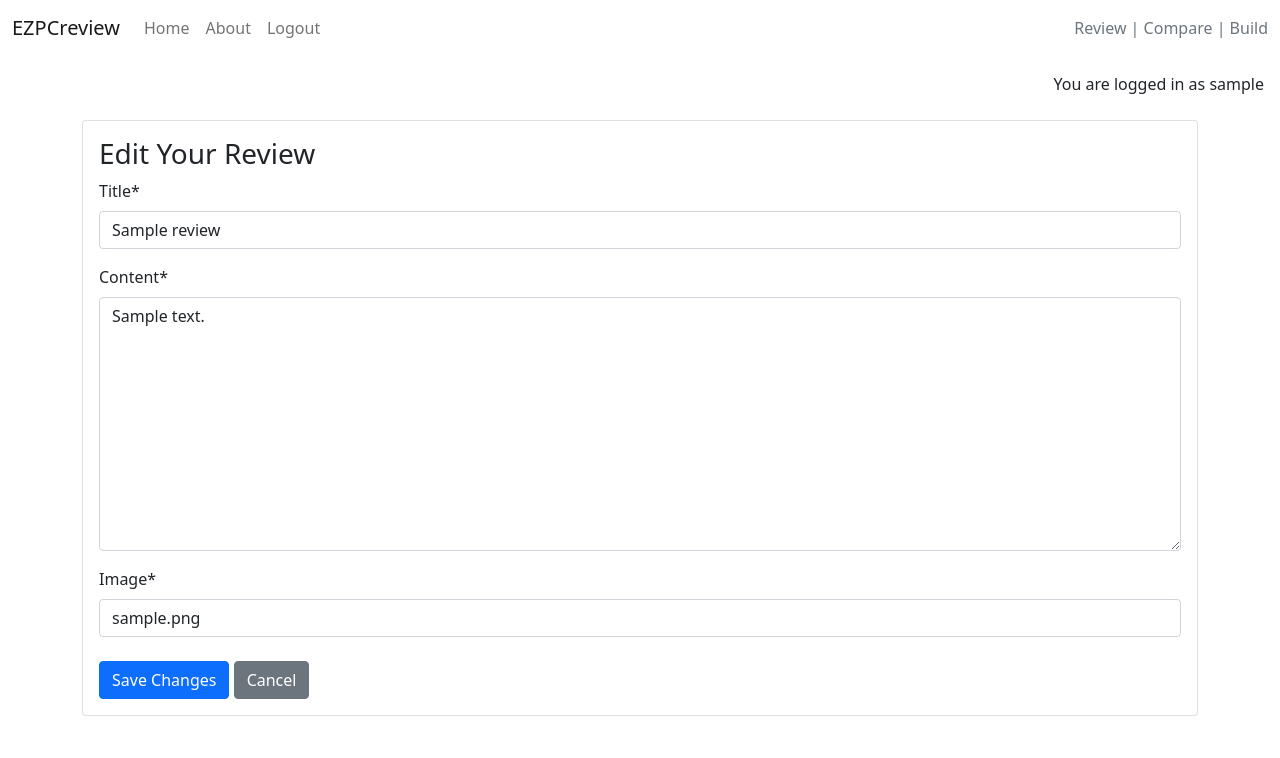
After one commit to jamesfowler-dev/capstone-project, a Django app: page /component/amd-ryzen-5-5600x/edit_review/1/ in a window 1280 px wide. The commit adds this page. Shown: the top 758 px of the page. Run offline with Django 4.2, Linux system fonts and the light colour scheme; a user stored in the database is signed in; data comes from the database, SQL or seed files in the repository; tables that the repository leaves empty hold one stand-in row (values such as "Sample post"); some libraries are stand-ins or nearby versions.

Commit message:
add edit/delete for reviews

```diff
--- a/component/urls.py
+++ b/component/urls.py
@@ -2,11 +2,15 @@ from django.urls import path
 from . import views
 
 urlpatterns = [
-    path('', views.ComponentList.as_view(), name='home'),
-    path('component/<slug:slug>/',
+     path('', views.ComponentList.as_view(), name='home'),
+     path('component/<slug:slug>/',
          views.component_detail, name='component_detail'),
-    path('component/<slug:slug>/edit_comment/<int:comment_id>/',
+     path('component/<slug:slug>/edit_review/<int:review_id>/',
+          views.review_edit, name='review_edit'),
+     path('component/<slug:slug>/delete_review/<int:review_id>/',
+          views.review_delete, name='review_delete'),
+     path('component/<slug:slug>/edit_comment/<int:comment_id>/',
          views.comment_edit, name='comment_edit'),
-    path('component/<slug:slug>/delete_comment/<int:comment_id>',
+     path('component/<slug:slug>/delete_comment/<int:comment_id>',
          views.comment_delete, name='comment_delete'),
 ]
--- a/component/views.py
+++ b/component/views.py
@@ -72,6 +72,59 @@ def component_detail(request, slug):
         "component/component_detail.html", context)
 
 
+def review_edit(request, slug, review_id):
+    """
+    View to edit a review
+    """
+    component = get_object_or_404(Component, slug=slug)
+    review = get_object_or_404(Review, pk=review_id, component=component)
+
+    if request.user != review.author:
+        messages.error(request, "You are not allowed to edit this review.")
+        return HttpResponseRedirect(reverse('component_detail', args=[slug]))
+
+    if request.method == "POST":
+        review_form = ReviewForm(request.POST, instance=review)
+        if review_form.is_valid():
+            edited_review = review_form.save(commit=False)
+            edited_review.status = 0  # Reset approval
+            edited_review.save()
+            messages.success(request, "Review updated! Awaiting approval.")
+            return HttpResponseRedirect(reverse('component_detail', args=[slug]))
+        else:
+            messages.error(request, "Error updating review!")
+    else:
+        review_form = ReviewForm(instance=review)
+
+    return render(
+        request,
+        "review/review_edit.html",
+        {
+            "review_form": review_form,
+            "review": review,
+            "component": component,
+        },
+    )
+
+
+def review_delete(request, slug, review_id):
+    """
+    Delete a review belonging to a component
+    """
+    component = get_object_or_404(Component, slug=slug)
+    review = get_object_or_404(
+        Review, pk=review_id, component=component)
+
+    if review.author == request.user:
+        review.delete()
+        messages.add_message(request, messages.SUCCESS, 'Review deleted!')
+    else:
+        messages.add_message(
+            request, messages.ERROR, 'You can only delete your own reviews!')
+
+    return HttpResponseRedirect(reverse('component_detail', args=[slug]))
+
+
 def comment_edit(request, slug, comment_id):
     """
     View to edit a comment
--- /dev/null
+++ b/review/templates/review/review_edit.html
@@ -0,0 +1,20 @@
+{% extends "base.html" %}
+{% load crispy_forms_tags %}
+
+{% block content %}
+<div class="container mt-4">
+    <div class="card">
+        <div class="card-body">
+            <h3>Edit Your Review</h3>
+
+            <form method="post">
+                {% csrf_token %}
+                {{ review_form|crispy }}
+
+                <button type="submit" class="btn btn-primary mt-2">Save Changes</button>
+                <a href="{% url 'component_detail' component.slug %}" class="btn btn-secondary mt-2">Cancel</a>
+            </form>
+        </div>
+    </div>
+</div>
+{% endblock %}
```
Also changed, not shown: component/forms.py (+6 -2 lines), component/templates/component/component_detail.html (+16 -0 lines).
